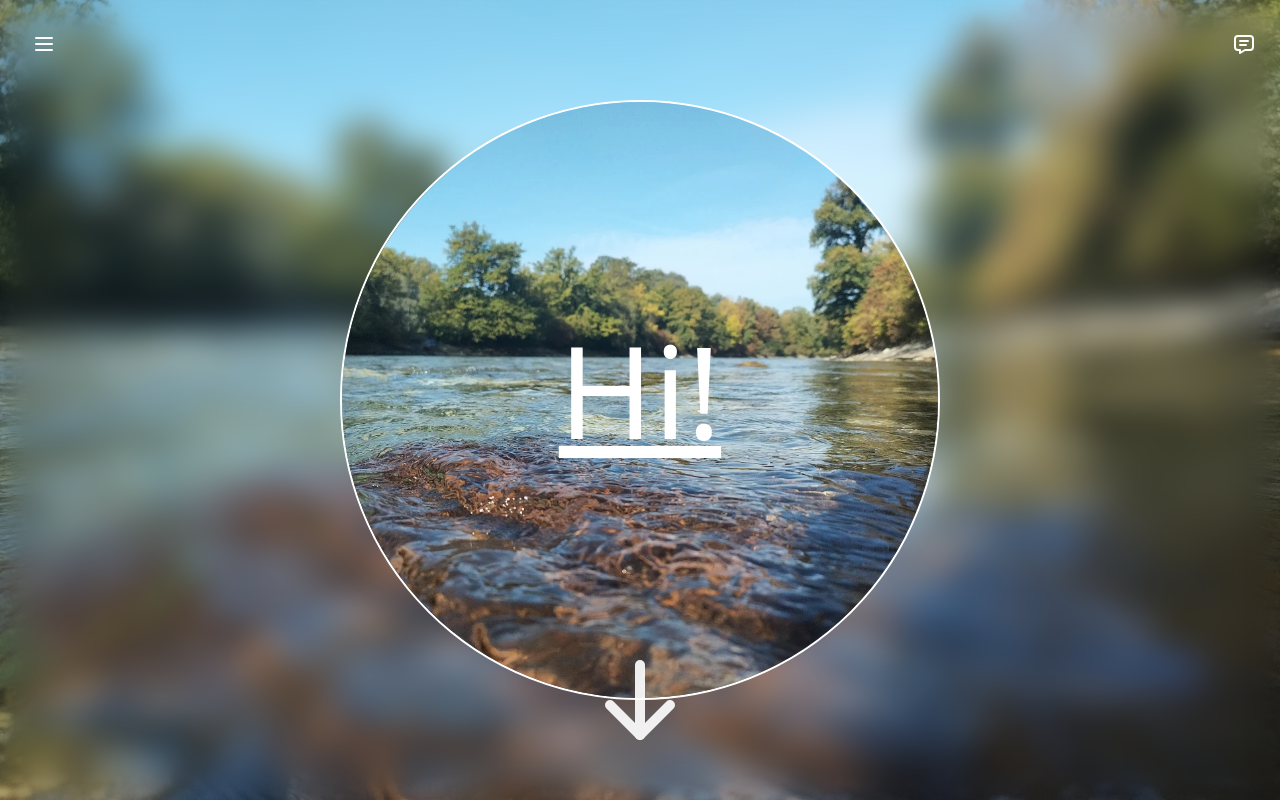
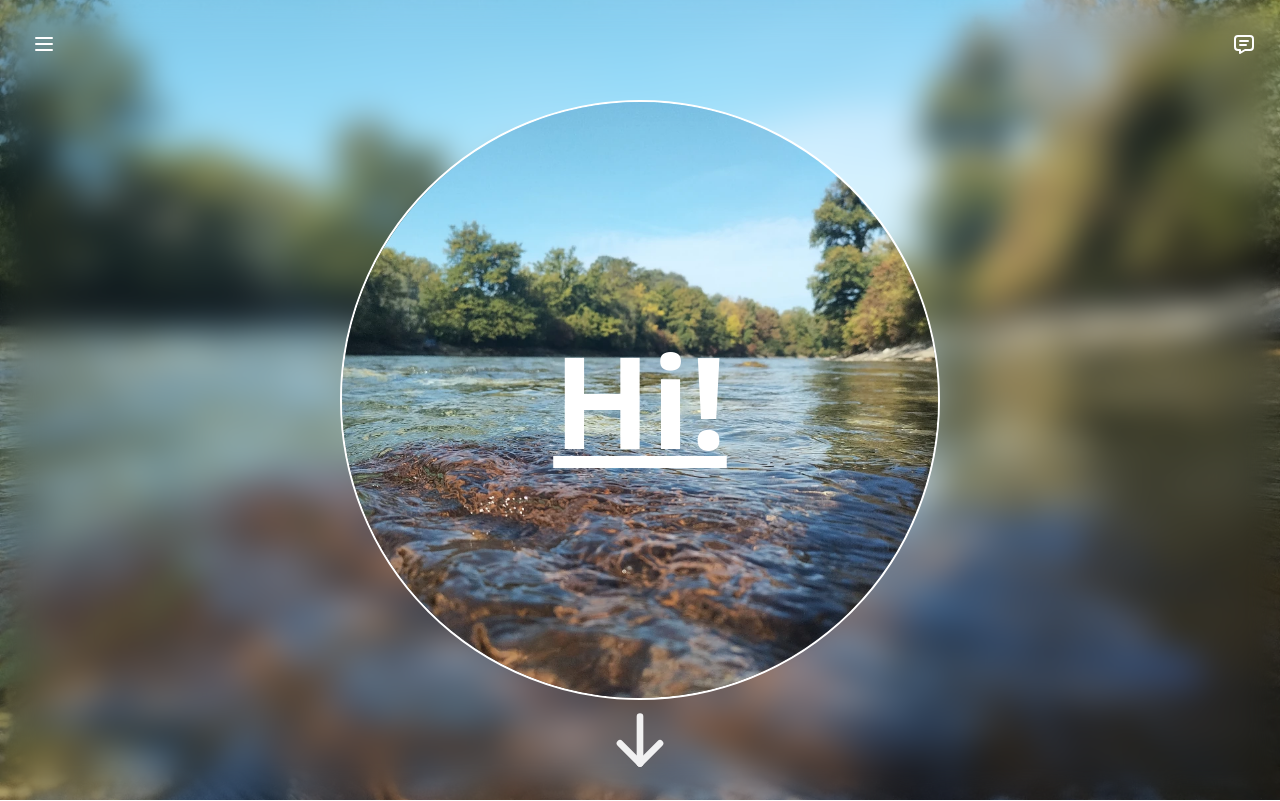
Before and after one commit to l4r-s/l4rs.net, a React (Vite) app: page / in a window 1280 px wide. Shown: the top 801 px of the page. Built offline with nearby package versions, Linux system fonts and the light colour scheme.

Commit message:
propper typography

```diff
--- a/package.json
+++ b/package.json
@@ -14,6 +14,7 @@
   },
   "dependencies": {
     "@tabler/icons-react": "^2.47.0",
+    "@tailwindcss/typography": "^0.5.10",
     "@types/react-router-dom": "^5.3.3",
     "flag-icons": "^7.1.0",
     "query-string": "^8.2.0",
--- a/src/components/Avatar.tsx
+++ b/src/components/Avatar.tsx
@@ -3,7 +3,7 @@ import React from "react";
 const Avatar: React.FC = () => {
   return (
     <div className="avatar">
-    <div className="w-20 bg-gray-600 rounded-full ring ring-gray-300 ring-offset-base-100 ring-offset-2">
+    <div className="w-20 bg-gray-600 rounded-full ring ring-primary ring-offset-base-100 ring-offset-2">
     <img src="/me.png" />
   </div>
   </div>
--- a/src/components/Header.tsx
+++ b/src/components/Header.tsx
@@ -79,14 +79,14 @@ const Header: React.FC<Props> = () => {
                 <Avatar />
               </a>
             </li>
-            <div className="text-center mt-3">
+            <div className="text-center mt-3 prose prose-sm">
               <p>
-                <b>Hi!</b>, my name is Lars.
+                <b className="text-primary prose-2xl">Hi!</b>, my name is Lars.
               </p>
               <p>
                 I am a Software and Systems Engineer located in Switzerland.
               </p>
-              <p className="mt-3 font-thin">
+              <p className="mt-3 font-thin italic">
                 <b className="text-primary">#</b>opensource{" "}
                 <b className="text-primary">#</b>observability{" "}
                 <b className="text-primary">#</b>ansible{" "}
@@ -100,25 +100,33 @@ const Header: React.FC<Props> = () => {
             <li className="font-medium">
               <a href="#">
                 <IconStars />
-                <span>Projects</span>
+                <span className="underline decoration-primary">
+                  Projects
+                </span>
               </a>
             </li>
             <li className="font-medium">
               <a href="#">
                 <IconSticker2 />
-                <span>Posts</span>
+                <span className="underline decoration-primary">
+                  Posts
+                </span>
               </a>
             </li>
             <li className="font-medium">
               <a href="https://github.com/l4r-s" target="_blank">
                 <FaGithub color="black" size={20} />
-                <span>Github</span>
+                <span className="underline decoration-primary">
+                  Github
+                </span>
               </a>
             </li>
             <li className="font-medium">
               <a href="#features">
                 <IconAddressBook />
-                <span>Contact</span>
+                <span className="underline decoration-primary">
+                  Contact
+                </span>
               </a>
             </li>
           </ul>
--- a/src/components/Home.tsx
+++ b/src/components/Home.tsx
@@ -37,23 +37,27 @@ const Home: React.FC<Props> = (props) => {
           <div
             className={`bg-[url('/bg1.webp')] bg-center bg-cover w-full h-full flex items-center justify-center`}
           >
+            <div className="relative">
             <h1 className="text-white text-6xl md:text-7xl lg:text-9xl">
-              <p className="underline pb-5">Hi!</p>
+                <span className="pb-5 font-bold text-white underline">
+                  Hi!
+              </span>
             </h1>
+            </div>
           </div>
         </div>
 
         <div
-          className="absolute bottom-20 lg:bottom-10 text-white animate-pulse cursor-pointer"
+          className="absolute bottom-3 lg:bottom-5 text-white animate-pulse cursor-pointer"
           onClick={scrollToSection}
         >
-          <IconArrowDown size={120} className="hidden lg:flex" />
+          <IconArrowDown size={80} className="hidden lg:flex" />
           <IconArrowDown
-            size={96}
+            size={60}
             className="hidden md:flex lg:hidden"
           />
           <IconArrowDown
-            size={70}
+            size={50}
             className="flex md:hidden lg:hidden"
           />
         </div>
--- a/src/index.css
+++ b/src/index.css
@@ -2,15 +2,6 @@
 @tailwind components;
 @tailwind utilities;
 
-
-@font-face {
-    font-family: 'chunkfive';
-    src: url('/chunkfive-regular.woff2') format('woff2'),
-         url('/chunkfive-regular.woff') format('woff');
-    font-weight: normal;
-    font-style: normal;
-    font-display: swap;
-}
 
 @layer base {
   .font-outline-white-1 {
--- a/tailwind.config.js
+++ b/tailwind.config.js
@@ -59,5 +59,8 @@ export default {
       },
     ],
   },
-  plugins: [require("daisyui")], // If necessary, adjust this for ESM compatibility
+  plugins: [
+    require('@tailwindcss/typography'),
+    require("daisyui")
+  ],
 };
```
Also changed, not shown: 1 other file (tests, documents, lock files or other folders).
